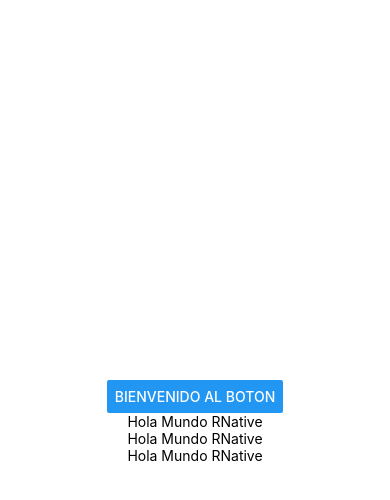
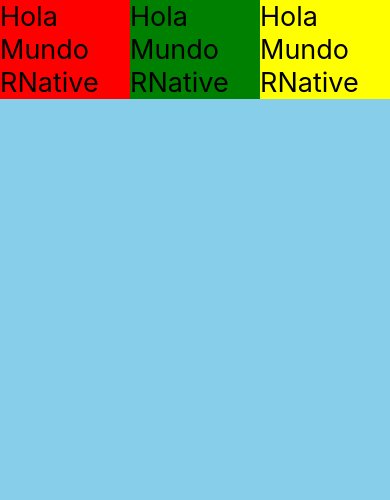
Before and after one commit to Eli2702/PM194, a React Native app in the folder my-blank/: screen / in a window 390 px wide. Shown: the top 500 px of the page. Built offline with nearby package versions, Linux system fonts and the light colour scheme.

Commit message:
Practica_6_StyleSheet & Flex

```diff
--- a/my-blank/App.js
+++ b/my-blank/App.js
@@ -1,49 +1,42 @@
-//ZONA 1----Importaciones
+/* Zona 1 : Importaciones */
+import { StatusBar } from 'expo-status-bar';
+import { Button, StyleSheet, Text, View } from 'react-native';
+import React, { useState } from 'react';
 
-import { StatusBar } from 'expo-status-bar';
-import { StyleSheet, Text, View, Button} from 'react-native';
-import React,{useState} from 'react';
-
-
-const Texto=() => {
-  const [contenido, setContenido]=useState('Hola Mundo RNative');
-  const actualizaTexto=()=>{setContenido('Estado actualizado del Text');}
-  return(
-  <Text onPress={actualizaTexto}>{contenido}</Text>
-  )
+const Texto = ({style}) => {
+  const [contenido, setContenido] = useState('Hola Mundo RNative');
+  const actualizaTexto = () => {
+    setContenido('Estado actualizado del text');
+  };
+  return <Text style={[styles.text,style]} onPress={actualizaTexto}>{contenido}</Text>;
 };
 
-
-const Boton=() => {
-  const [contenido, setContenido]=useState('Bienvenido al Boton');
-  const actualizaBoton=()=>{setContenido('Estado actualizado del boton');}
-  return(
-  <Button title= {contenido} onPress={actualizaBoton}>{contenido}</Button>
-  )
-};
-
-
-//ZONA 2----Main(Ejecucion)
+/* Zona 2 : Main */
 export default function App() {
   return (
     <View style={styles.container}>
-      <Boton ></Boton>
-      <Texto ></Texto>
-      <Texto ></Texto>
-      <Texto ></Texto>
-
+      <Texto style={styles.red} />
+      <Texto style={styles.green} />
+      <Texto style={styles.yellow} />
       <StatusBar style="auto" />
     </View>
   );
 }
 
-
-//ZONA 3----Estilos, estetica del screen
+/* Zona 3 : Estilos */
 const styles = StyleSheet.create({
   container: {
     flex: 1,
-    backgroundColor: '#fff',
-    alignItems: 'center',
+    backgroundColor: '#87CEEB',
+    alignItems: 'baseline',
     justifyContent: 'center',
+    flexDirection: 'row',
   },
+  text:{
+    color:'black',
+    fontSize:27,
+  },
+  red:{backgroundColor:'red'},
+  green:{backgroundColor:'green'},
+  yellow:{backgroundColor:'yellow'},
 });
```
